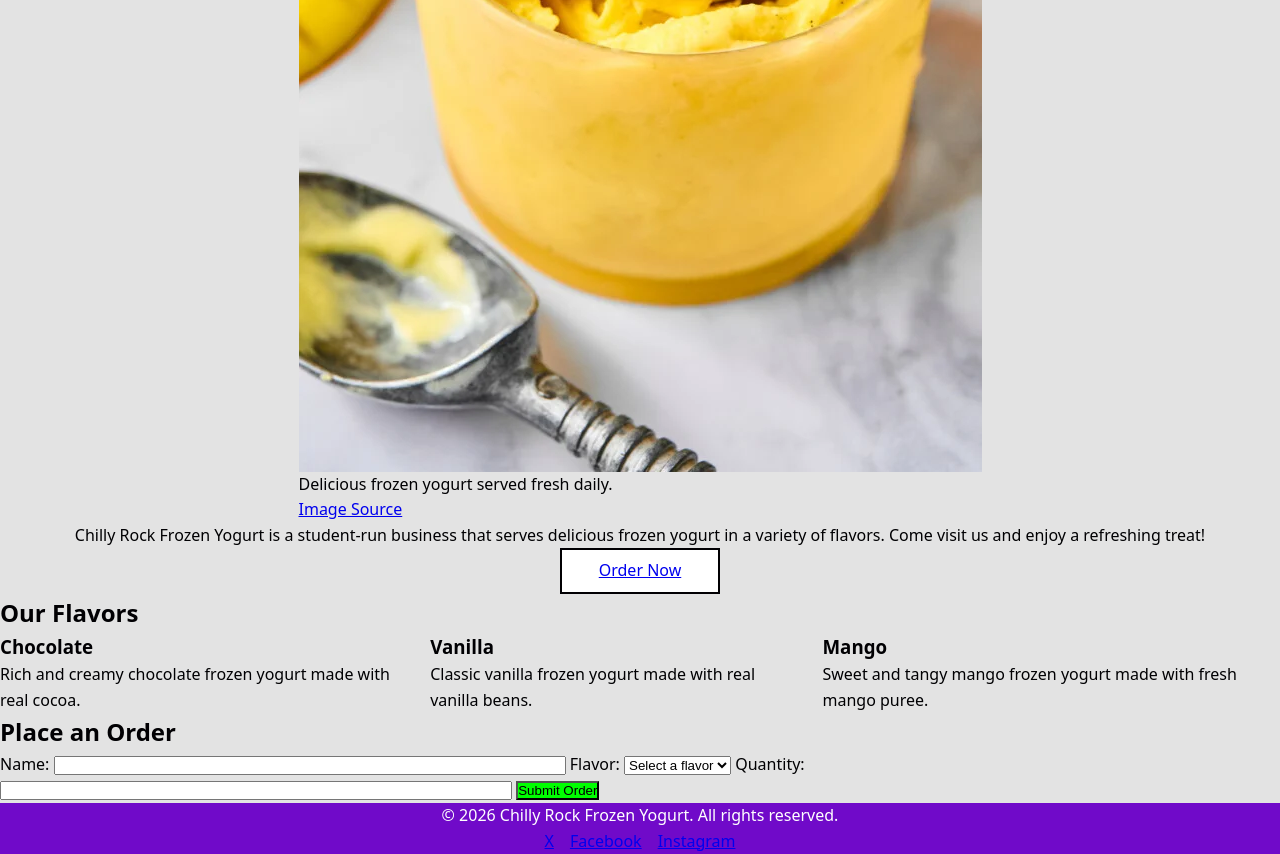
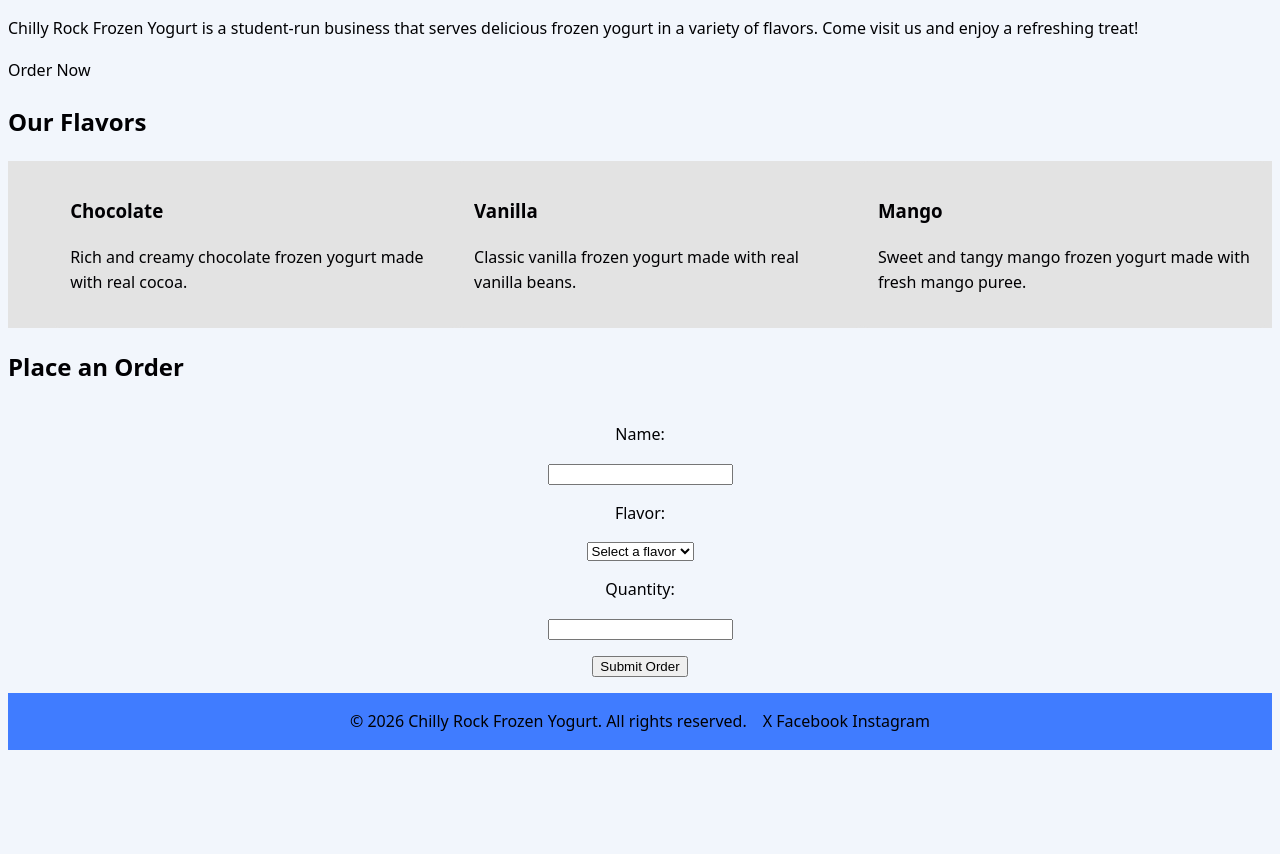
Before and after one commit to web1430-fall26/web1430-coursetemplate-corbintaylor, a plain HTML site: page assignments/assignment-1/index.html in a window 1280 px wide. Shown: the part 674-1528 px from the top of the page. After the commit the page ends 1432 px from the top, so only its background shows below. Drawn offline with Linux system fonts and the light colour scheme; files that its build step writes are made by us from their sources.

Commit message:
Fixed a few things on index.html and implemented the stylesheet. I also wrote my responses to the rationale questions in rationale.md.

```diff
--- a/assignments/assignment-1/index.html
+++ b/assignments/assignment-1/index.html
@@ -2,7 +2,7 @@
 <html lang="en">
 <head>
     <meta charset="UTF-8">
-    <meta name="viewport" content="width=device-width, initial-scale=1.0".
+    <meta name="viewport" content="width=device-width, initial-scale=1.0".>
     <title>Chilly Rock Frozen Yogurt</title>
     <link rel="stylesheet" href="style.css">
 </head>
--- /dev/null
+++ b/assignments/assignment-1/style.css
@@ -0,0 +1,126 @@
+:root {
+    --color-brand: #407cff;
+    --color-text: #010003;
+    --color-bg: #f2f6fc;
+    --color-surface: #e3e3e3;
+
+    --space-sm:  0.5rem;
+    --space-md:  1rem;
+    --space-lg:  2rem;
+    --space-xl:  4rem;
+
+    --font-size-sm:   0.875rem;
+    --font-size-base: 1rem;
+    --font-size-lg:   1.25rem;
+    --font-size-xl:   2rem;
+
+    --border-radius: 0.375rem;
+    --max-width: 1100px;
+}
+
+body {
+    font-family: system-ui, sans-serif;
+    font-size: var(--font-size-base);
+    color: var(--color-text);
+    background-color: var(--color-bg);
+    line-height: 1.6;
+}
+
+img {
+    max-width: 50%;
+    display: block;
+    justify-content: center;
+}
+
+:focus-visible {
+  outline: 2px solid var(--color-brand);
+  outline-offset: 2px;
+}
+
+header {
+    background-color: var(--color-brand);
+    margin: 0;
+    padding: 0;
+}
+
+nav {
+    text-align: center;
+    margin: 0;
+    padding: 0;
+}
+
+.brand {
+    font-size: var(--font-size-xl);
+    font-weight: bold;
+    color: var(--color-text);
+    text-align: center;
+}
+
+ul {
+    list-style: none;
+    display: grid;
+    align-items: center;
+    justify-content: center;
+    background-color: var(--color-surface);
+    text-align: center;
+}
+
+a {
+    color: var(--color-text);
+    text-decoration: none;
+}
+
+.flavor-card {
+    background-color: var(--color-surface);
+    padding: var(--space-md);
+    border-radius: var(--border-radius);
+    text-align: left;
+}
+
+footer {
+    background-color: var(--color-brand);
+    color: var(--color-text);
+    text-align: center;
+    display: flex;
+    justify-content: center;
+    flex-direction: column;
+}
+
+form {
+    display: flex;
+    flex-direction: column;
+    align-items: center;
+    padding: var(--space-md);
+    gap: var(--space-md);
+}
+
+input {
+    max-width: 50%;
+    justify-content: center;
+}
+
+select {
+    max-width: 50%;
+    justify-content: center;
+}
+
+@media (min-width: 600px) {
+    img {
+        max-width: 25%;
+    }
+
+    .flavor-grid {
+        grid-template-columns: 33% 33% 33%;
+    }
+
+    ul {
+        grid-template-columns: 33% 33% 33%;
+    }
+
+    footer {
+        flex-direction: row;
+        justify-content: center;
+        gap: var(--space-md);
+        align-items: center;
+    }
+}
```
Also changed, not shown: assignments/assignment-1/rationale.md (added, +3 -0 lines).
